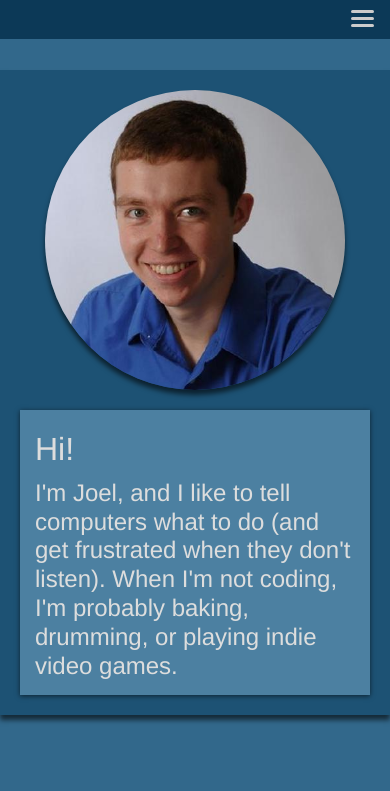
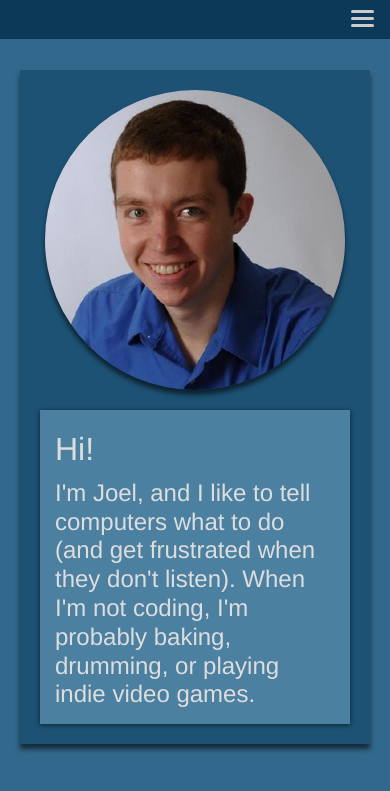
Before and after one commit to jroggeman/jroggeman.github.io, a Jekyll site: the page built from index.html, in a window 390 px wide. Shown: the top 791 px of the page. Built offline with Jekyll 4.4.1, drawn with Linux system fonts in a browser that asks for light colours.

Commit message:
More responsive container margins

```diff
--- a/_sass/_breakpoints.scss
+++ b/_sass/_breakpoints.scss
@@ -1,4 +1,5 @@
-$desktop: 1024px;
+// 800 px wide view + 20px margins for containers and cards
+$desktop: 880px;
 
 // Thanks Alex!
 @mixin size-between($smaller, $larger) {
--- a/css/main.scss
+++ b/css/main.scss
@@ -51,8 +51,14 @@ h2 {
 // Simple wrapper
 .container {
     max-width: 800px;
+
     margin-left: auto;
     margin-right: auto;
+
+    @include size-less-than($desktop) {
+        margin-left: 20px;
+        margin-right: 20px;
+    }
 
     margin-top: 70px;
     padding-top: 10px;
```
